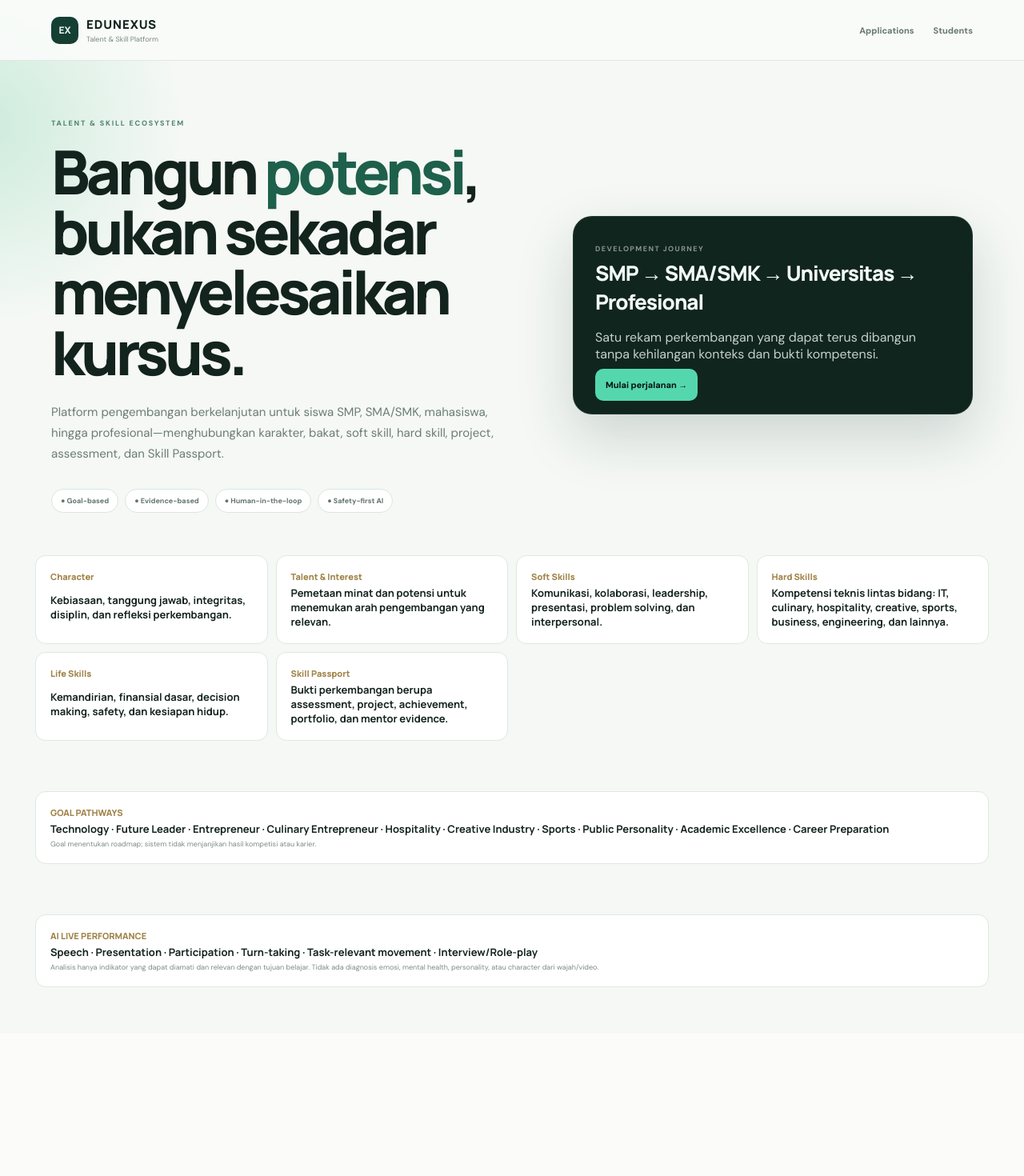
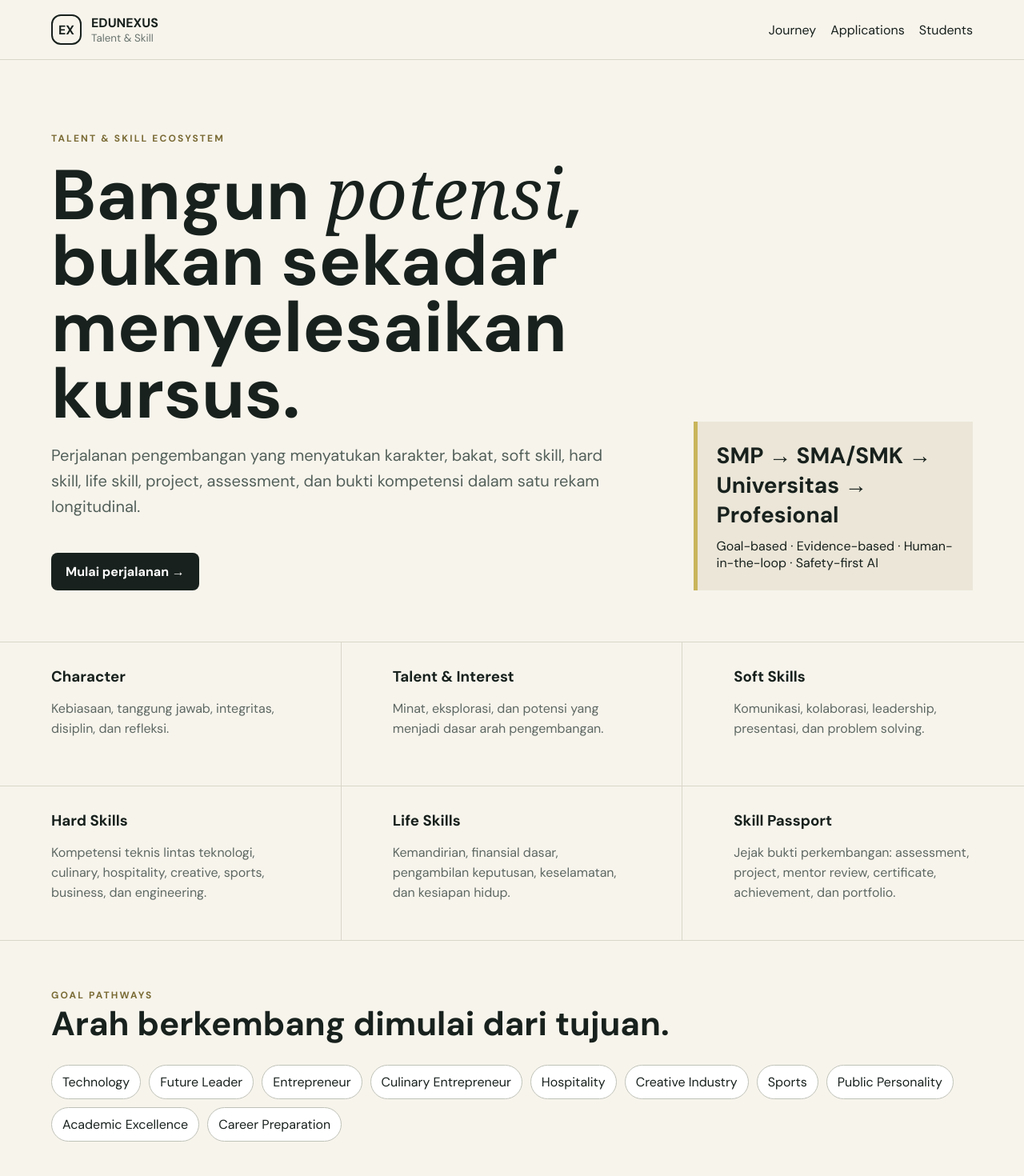
Before and after one commit to Yudi8377/EDUNEXUS, a Next.js app in the folder apps/web/: page /talent in a window 1280 px wide. Shown: the top 1470 px of the page at 80% size. Before the commit the page ends 1292 px from the top, so only its background shows below. Built offline with nearby package versions, Linux system fonts and the light colour scheme.

Commit message:
feat(talent): implement phase 4 ux page

```diff
--- a/apps/web/app/talent/page.tsx
+++ b/apps/web/app/talent/page.tsx
@@ -1,27 +1,14 @@
-"use client";
+import Link from "next/link";
+import styles from "./talent.module.css";
 
-import Link from "next/link";
+const pillars=[["Character","Kebiasaan, tanggung jawab, integritas, disiplin, dan refleksi."],["Talent & Interest","Minat, eksplorasi, dan potensi yang menjadi dasar arah pengembangan."],["Soft Skills","Komunikasi, kolaborasi, leadership, presentasi, dan problem solving."],["Hard Skills","Kompetensi teknis lintas teknologi, culinary, hospitality, creative, sports, business, dan engineering."],["Life Skills","Kemandirian, finansial dasar, pengambilan keputusan, keselamatan, dan kesiapan hidup."],["Skill Passport","Jejak bukti perkembangan: assessment, project, mentor review, certificate, achievement, dan portfolio."]];
+const goals=["Technology","Future Leader","Entrepreneur","Culinary Entrepreneur","Hospitality","Creative Industry","Sports","Public Personality","Academic Excellence","Career Preparation"];
 
-const pillars = [
-  {title:"Character", text:"Kebiasaan, tanggung jawab, integritas, disiplin, dan refleksi perkembangan."},
-  {title:"Talent & Interest", text:"Pemetaan minat dan potensi untuk menemukan arah pengembangan yang relevan."},
-  {title:"Soft Skills", text:"Komunikasi, kolaborasi, leadership, presentasi, problem solving, dan interpersonal."},
-  {title:"Hard Skills", text:"Kompetensi teknis lintas bidang: IT, culinary, hospitality, creative, sports, business, engineering, dan lainnya."},
-  {title:"Life Skills", text:"Kemandirian, finansial dasar, decision making, safety, dan kesiapan hidup."},
-  {title:"Skill Passport", text:"Bukti perkembangan berupa assessment, project, achievement, portfolio, dan mentor evidence."},
-];
-
-const goals = ["Technology","Future Leader","Entrepreneur","Culinary Entrepreneur","Hospitality","Creative Industry","Sports","Public Personality","Academic Excellence","Career Preparation"];
-
-export default function TalentSkillPage(){
-  return <main className="landing" style={{minHeight:"100vh"}}>
-    <header className="landing-nav"><Link href="/" className="landing-brand"><span>EX</span><div><b>EDUNEXUS</b><small>Talent & Skill Platform</small></div></Link><div className="landing-nav-actions"><Link href="/applications">Applications</Link><Link href="/students">Students</Link></div></header>
-    <section className="landing-hero" style={{paddingBottom:"3rem"}}>
-      <div className="landing-copy"><div className="landing-kicker">TALENT & SKILL ECOSYSTEM</div><h1>Bangun <em>potensi</em>, bukan sekadar menyelesaikan kursus.</h1><p>Platform pengembangan berkelanjutan untuk siswa SMP, SMA/SMK, mahasiswa, hingga profesional—menghubungkan karakter, bakat, soft skill, hard skill, project, assessment, dan Skill Passport.</p><div className="landing-trust"><span>● Goal-based</span><span>● Evidence-based</span><span>● Human-in-the-loop</span><span>● Safety-first AI</span></div></div>
-      <div className="landing-auth" style={{alignSelf:"center"}}><span className="eyebrow">DEVELOPMENT JOURNEY</span><h2>SMP → SMA/SMK → Universitas → Profesional</h2><p style={{opacity:.8}}>Satu rekam perkembangan yang dapat terus dibangun tanpa kehilangan konteks dan bukti kompetensi.</p><Link className="landing-submit" href="/onboarding">Mulai perjalanan →</Link></div>
-    </section>
-    <section className="landing-stats">{pillars.map(p=><div key={p.title}><b>{p.title}</b><span>{p.text}</span></div>)}</section>
-    <section className="landing-stats"><div style={{gridColumn:"1/-1"}}><b>GOAL PATHWAYS</b><span>{goals.join(" · ")}</span><small>Goal menentukan roadmap; sistem tidak menjanjikan hasil kompetisi atau karier.</small></div></section>
-    <section className="landing-stats"><div style={{gridColumn:"1/-1"}}><b>AI LIVE PERFORMANCE</b><span>Speech · Presentation · Participation · Turn-taking · Task-relevant movement · Interview/Role-play</span><small>Analisis hanya indikator yang dapat diamati dan relevan dengan tujuan belajar. Tidak ada diagnosis emosi, mental health, personality, atau character dari wajah/video.</small></div></section>
-  </main>;
-}
+export default function TalentSkillPage(){return <main className={styles.shell}>
+<header className={styles.nav}><Link href="/talent" className={styles.brand}><span className={styles.mark}>EX</span><span><b>EDUNEXUS</b><small>Talent & Skill</small></span></Link><nav className={styles.links}><Link href="/talent">Journey</Link><Link href="/applications">Applications</Link><Link href="/students">Students</Link></nav></header>
+<section className={styles.hero}><div><div className={styles.eyebrow}>TALENT & SKILL ECOSYSTEM</div><h1>Bangun <em>potensi</em>, bukan sekadar menyelesaikan kursus.</h1><p>Perjalanan pengembangan yang menyatukan karakter, bakat, soft skill, hard skill, life skill, project, assessment, dan bukti kompetensi dalam satu rekam longitudinal.</p><Link className={styles.cta} href="/onboarding">Mulai perjalanan →</Link></div><aside className={styles.journey}><strong>SMP → SMA/SMK → Universitas → Profesional</strong><span>Goal-based · Evidence-based · Human-in-the-loop · Safety-first AI</span></aside></section>
+<section className={styles.grid}>{pillars.map(([title,text])=><article className={styles.card} key={title}><h3>{title}</h3><p>{text}</p></article>)}</section>
+<section className={styles.section}><div className={styles.eyebrow}>GOAL PATHWAYS</div><h2>Arah berkembang dimulai dari tujuan.</h2><div className={styles.chips}>{goals.map(g=><span className={styles.chip} key={g}>{g}</span>)}</div></section>
+<section className={styles.section}><div className={styles.eyebrow}>AI LIVE PERFORMANCE</div><h2>AI memberi evidence, manusia memberi keputusan.</h2><div className={styles.notice}>EDUNEXUS dapat menganalisis speech clarity, pace, filler words, turn-taking, participation, presentation structure, task adherence, dan task-relevant movement. Sistem tidak menggunakan wajah/video untuk mendiagnosis emosi, mental health, personality, character, intelligence, atau atribut sensitif. Evidence berdampak tinggi tetap membutuhkan human review.</div></section>
+<footer className={styles.footer}>Phase 4 UX foundation · Indonesian-first · age-aware · accessible · privacy by design.</footer>
+</main>}
```
